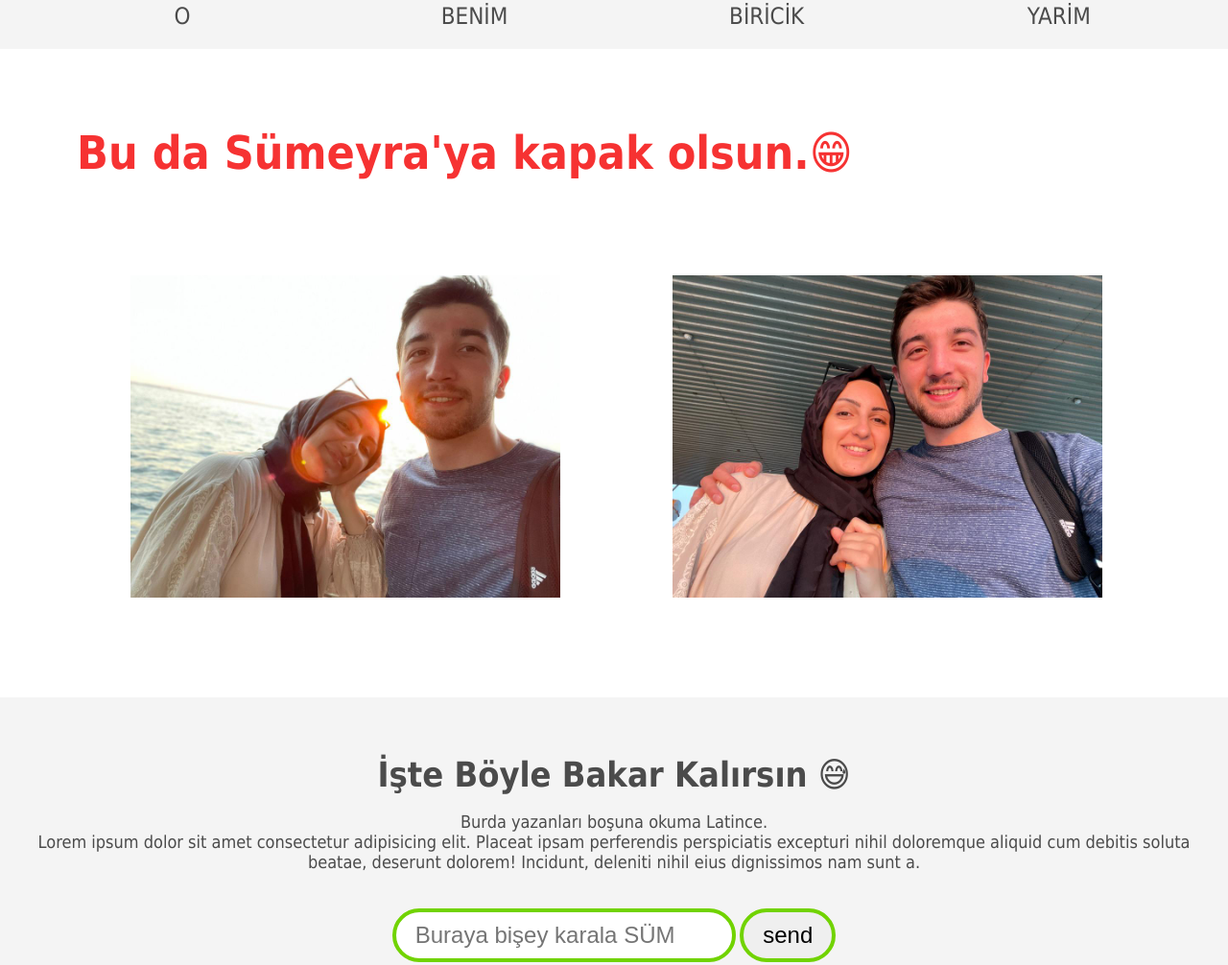
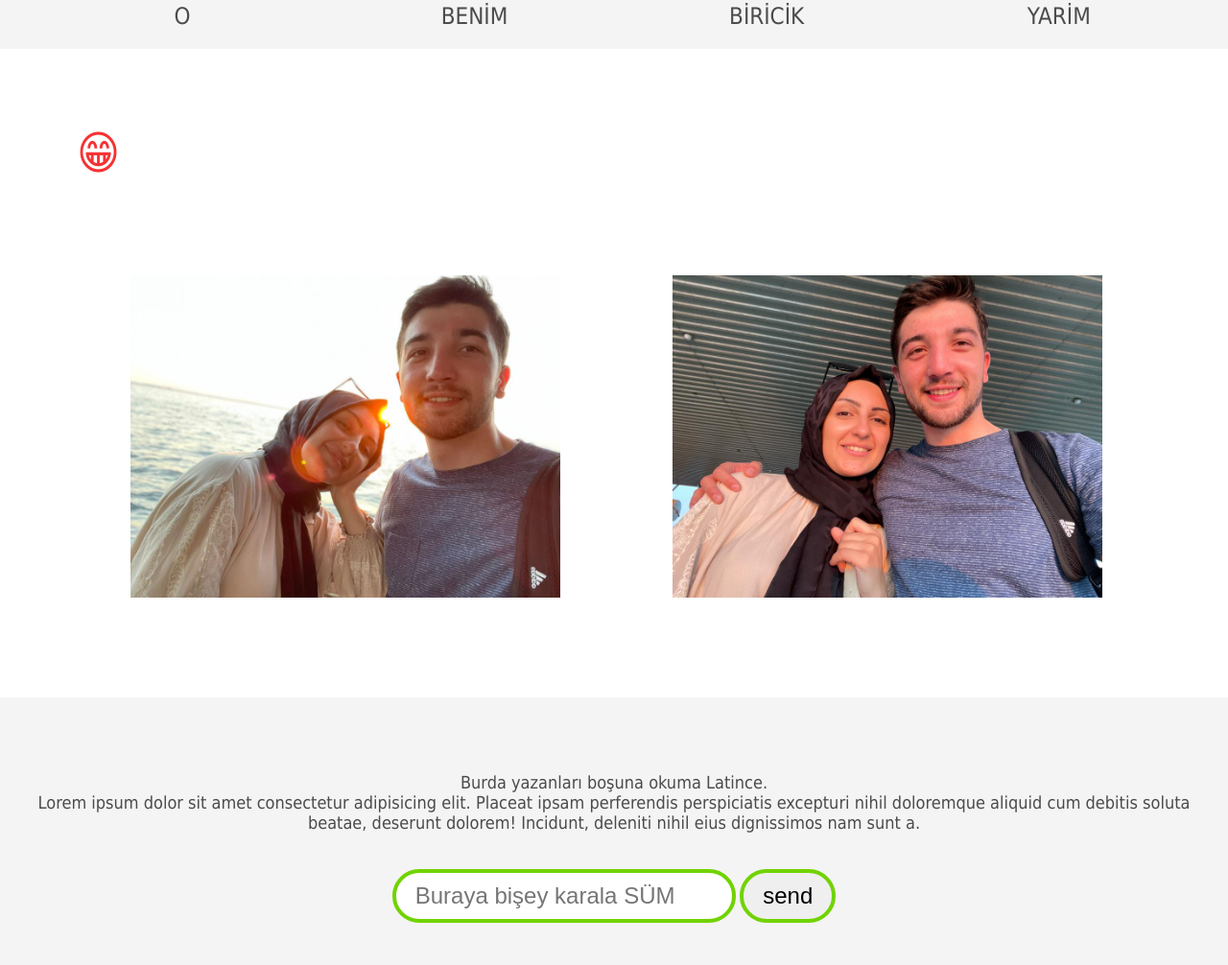
Before and after one commit to F4150-Brody/v2, a plain HTML site: page index.html in a window 1280 px wide. Shown: the part 852-1858 px from the top of the page at 96% size. Drawn offline with Linux system fonts and the light colour scheme.

Commit message:
Update index.html

```diff
--- a/index.html
+++ b/index.html
@@ -11,7 +11,7 @@
 
 
     <header>
-        <h1>❤Yarim'i Çok Seviyorum❤</h1>
+        <h1>❤Seni Çok Seviyorum❤</h1>
     </header>
 
     <section class="banner">
@@ -29,7 +29,7 @@
 
     <main>
         <article>
-            <h2>Bu da Sümeyra'ya kapak olsun.😁</h2>
+            <h2>😁</h2>
             <p>
 
             </p>
@@ -42,7 +42,7 @@
     </main>
 
     <section class="join">
-        <h2>İşte Böyle Bakar Kalırsın 😅</h2>
+        <h2></h2>
         <p> Burda yazanları boşuna okuma Latince. <br>
             Lorem ipsum dolor sit amet consectetur adipisicing elit. Placeat ipsam perferendis perspiciatis excepturi nihil doloremque aliquid cum debitis soluta beatae, deserunt dolorem! Incidunt, deleniti nihil eius dignissimos nam sunt a.
         </p>
```
